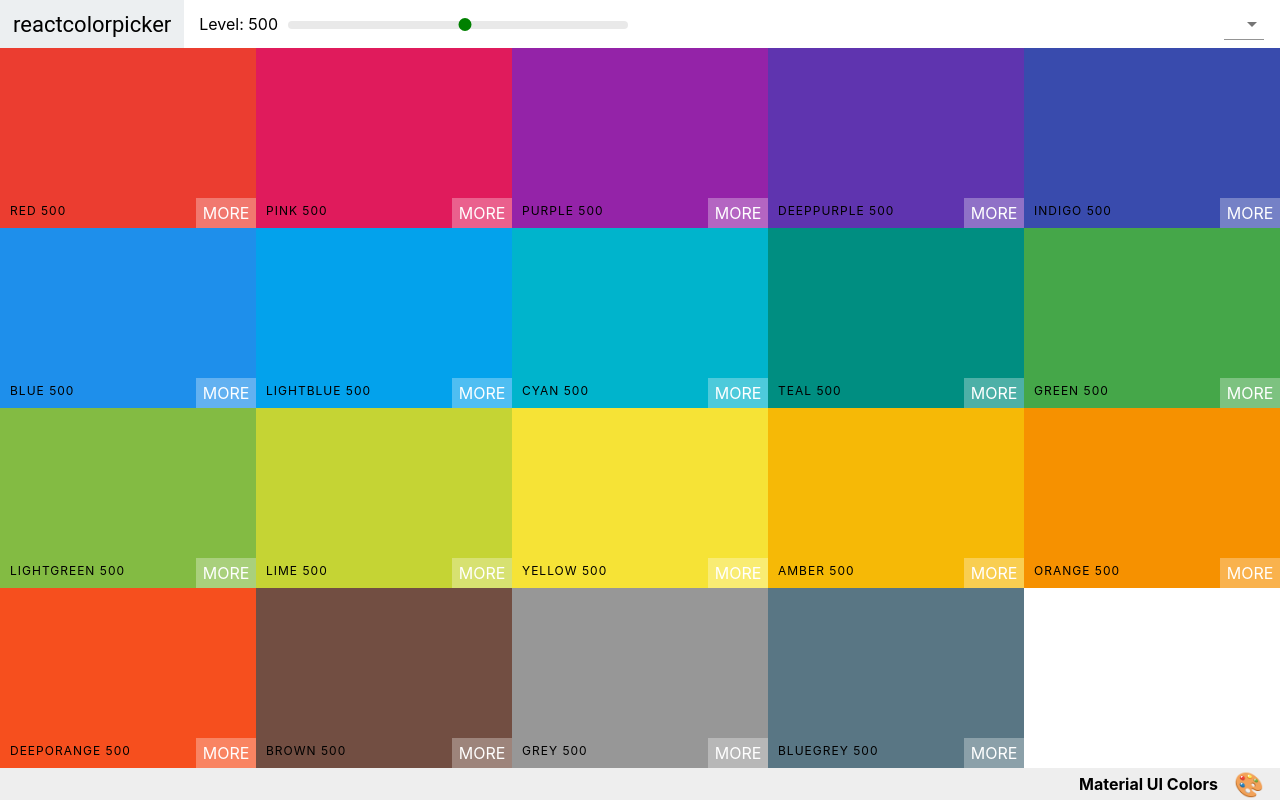
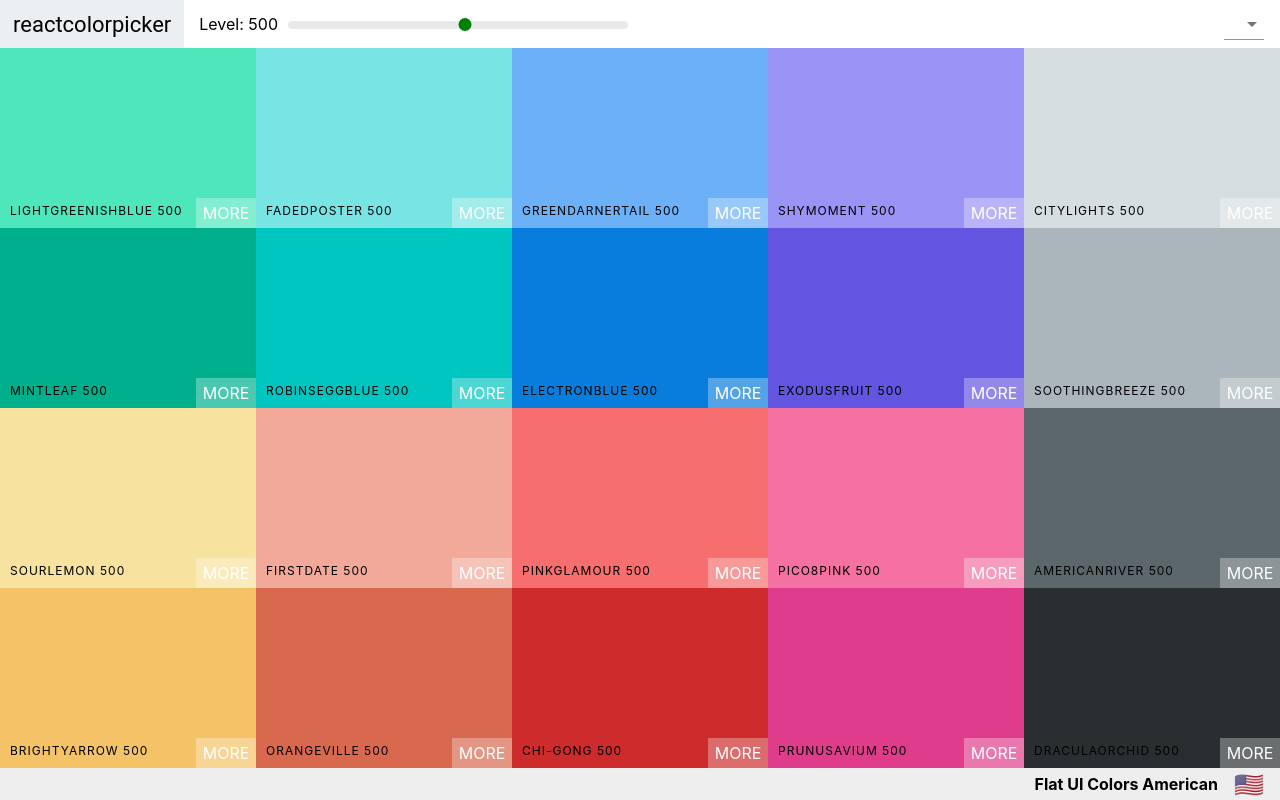
Before and after one commit to JasonDollar/color-picker-project, a React (Create React App) app: page /palette/flat-ui-colors-american in a window 1280 px wide. Built offline with nearby package versions, Linux system fonts and the light colour scheme.

Commit message:
react-router added, palette route created

```diff
--- a/package.json
+++ b/package.json
@@ -11,6 +11,7 @@
     "react": "^16.8.6",
     "react-copy-to-clipboard": "^5.0.1",
     "react-dom": "^16.8.6",
+    "react-router-dom": "^5.0.0",
     "react-scripts": "3.0.1",
     "styled-components": "^4.2.0"
   },
--- a/src/App.js
+++ b/src/App.js
@@ -1,5 +1,6 @@
 import React from 'react'
 import styled from 'styled-components'
+import { Route, Switch, Redirect } from 'react-router-dom'
 import seedColors from './seedColors'
 import Palette from './components/Palette'
 import { generatePalette } from './colorHelpers'
@@ -10,9 +11,19 @@ const AppContainer = styled.div`
 `
 
 function App() {
+  const findPalette = id => {
+    const palette = seedColors.find(item => item.id === id)
+    console.log(palette)
+    return palette
+  }
   return (
     <AppContainer>
-      <Palette palette={generatePalette(seedColors[0])} />
+      <Switch>
+        <Route path="/" exact render={() => <Redirect to="palette/material-ui-colors" />} />
+        <Route path="/palette/:paletteId" exact render={props => <Palette {...props} palette={generatePalette(findPalette(props.match.params.paletteId))} />} />
+
+      </Switch>
+
     </AppContainer>
   )
 }
--- a/src/index.js
+++ b/src/index.js
@@ -1,6 +1,7 @@
 import React from 'react'
+import { BrowserRouter } from 'react-router-dom'
 import ReactDOM from 'react-dom'
 import App from './App'
 import './index.css'
 
-ReactDOM.render(<App />, document.getElementById('root'))
+ReactDOM.render(<BrowserRouter><App /></BrowserRouter>, document.getElementById('root'))
```
Also changed, not shown: 1 other file (tests, documents, lock files or other folders).
